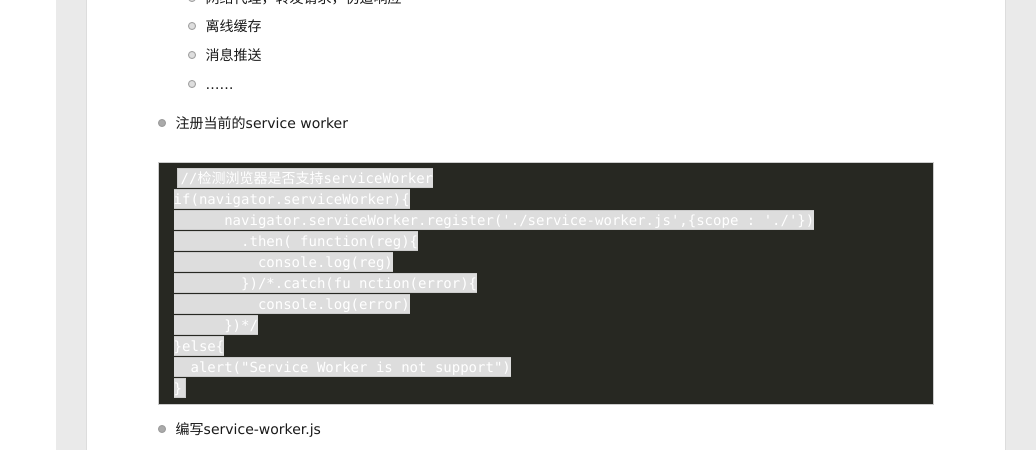
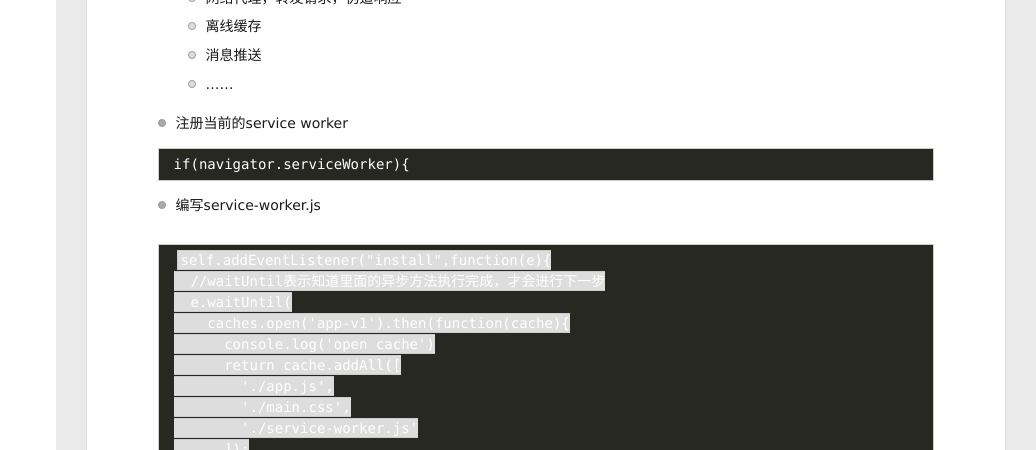
Before and after one commit to Leon1Zhu/Leon1Zhu.github.io, a plain HTML site: page 2017/11/18/web前端优化（6）/index.html in a window 1280 px wide. Shown: the part 257-707 px from the top of the page, 244-1280 px from the left. Drawn offline with Linux system fonts and the light colour scheme; some packages are replaced by stand-ins of ours; a script that the page names is missing.

Commit message:
Site updated: 2017-11-22 20:20:45

```diff
--- a/2017/11/18/web前端优化（6）/index.html
+++ b/2017/11/18/web前端优化（6）/index.html
@@ -8,20 +8,20 @@
   <link rel="dns-prefetch" href="http://yoursite.com">
   <title>web前端优化（6） | 朱亮的博客</title>
   <meta name="viewport" content="width=device-width, initial-scale=1, maximum-scale=1">
-  <meta name="description" content="service worker实战 service worker可以做的事 后台消息传递 网络代理，转发请求，伪造响应 离线缓存 消息推送 ……     注册当前的service worker //检测浏览器是否支持serviceWorker if(navigator.serviceWorker){       navigator.serviceWorker.register(&amp;apos;./ser">
+  <meta name="description" content="service worker实战 service worker可以做的事 后台消息传递 网络代理，转发请求，伪造响应 离线缓存 消息推送 ……     注册当前的service worker  if(navigator.serviceWorker){  编写service-worker.js self.addEventListener(&amp;quot;install&amp;quot;,function(e)">
 <meta name="keywords" content="service worker实战">
 <meta property="og:type" content="article">
 <meta property="og:title" content="web前端优化（6）">
 <meta property="og:url" content="http://yoursite.com/2017/11/18/web前端优化（6）/index.html">
 <meta property="og:site_name" content="朱亮的博客">
-<meta property="og:description" content="service worker实战 service worker可以做的事 后台消息传递 网络代理，转发请求，伪造响应 离线缓存 消息推送 ……     注册当前的service worker //检测浏览器是否支持serviceWorker if(navigator.serviceWorker){       navigator.serviceWorker.register(&amp;apos;./ser">
+<meta property="og:description" content="service worker实战 service worker可以做的事 后台消息传递 网络代理，转发请求，伪造响应 离线缓存 消息推送 ……     注册当前的service worker  if(navigator.serviceWorker){  编写service-worker.js self.addEventListener(&amp;quot;install&amp;quot;,function(e)">
 <meta property="og:locale" content="zh-CN">
 <meta property="og:image" content="http://otdc3q7z7.bkt.clouddn.com/E0F3B907-EE45-44CA-A140-9B4BDA100ACE.png">
 <meta property="og:image" content="http://otdc3q7z7.bkt.clouddn.com/3E42AB1C-451E-422A-8247-59DD2AA68D28.png">
-<meta property="og:updated_time" content="2017-11-22T12:17:14.559Z">
+<meta property="og:updated_time" content="2017-11-22T12:20:38.375Z">
 <meta name="twitter:card" content="summary">
 <meta name="twitter:title" content="web前端优化（6）">
-<meta name="twitter:description" content="service worker实战 service worker可以做的事 后台消息传递 网络代理，转发请求，伪造响应 离线缓存 消息推送 ……     注册当前的service worker //检测浏览器是否支持serviceWorker if(navigator.serviceWorker){       navigator.serviceWorker.register(&amp;apos;./ser">
+<meta name="twitter:description" content="service worker实战 service worker可以做的事 后台消息传递 网络代理，转发请求，伪造响应 离线缓存 消息推送 ……     注册当前的service worker  if(navigator.serviceWorker){  编写service-worker.js self.addEventListener(&amp;quot;install&amp;quot;,function(e)">
 <meta name="twitter:image" content="http://otdc3q7z7.bkt.clouddn.com/E0F3B907-EE45-44CA-A140-9B4BDA100ACE.png">
 
     <link rel="alternative" href="/atom.xml" title="朱亮的博客" type="application/atom+xml">
@@ -185,19 +185,10 @@
 </li>
 </ul>
 <ul>
-<li><p>注册当前的service worker</p>
-<pre><code>//检测浏览器是否支持serviceWorker
-if(navigator.serviceWorker){
-      navigator.serviceWorker.register(&apos;./service-worker.js&apos;,{scope : &apos;./&apos;})
-        .then( function(reg){
-          console.log(reg)
-        })/*.catch(fu nction(error){
-          console.log(error)
-      })*/
-}else{
-  alert(&quot;Service Worker is not support&quot;)
-}
-</code></pre></li>
+<li>注册当前的service worker</li>
+</ul>
+<pre><code>if(navigator.serviceWorker){
+</code></pre><ul>
 <li><p>编写service-worker.js</p>
 <pre><code>self.addEventListener(&quot;install&quot;,function(e){
   //waitUntil表示知道里面的异步方法执行完成，才会进行下一步
```
Also changed, not shown: index.html (+4 -13 lines).
